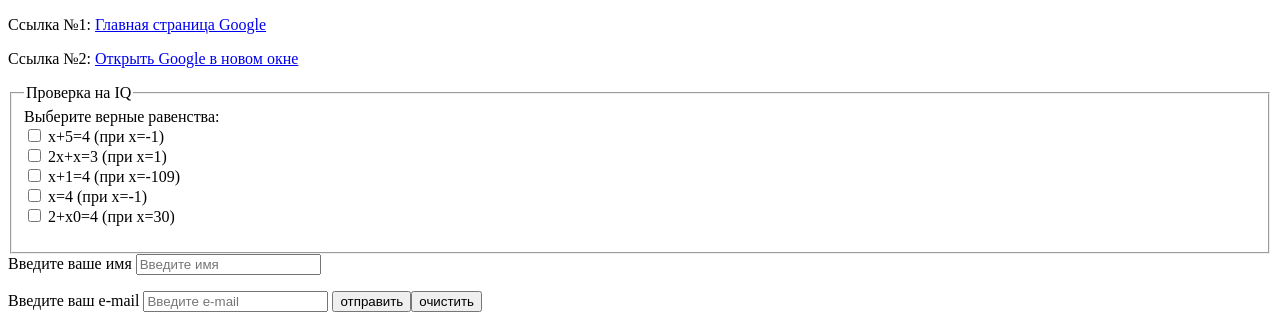
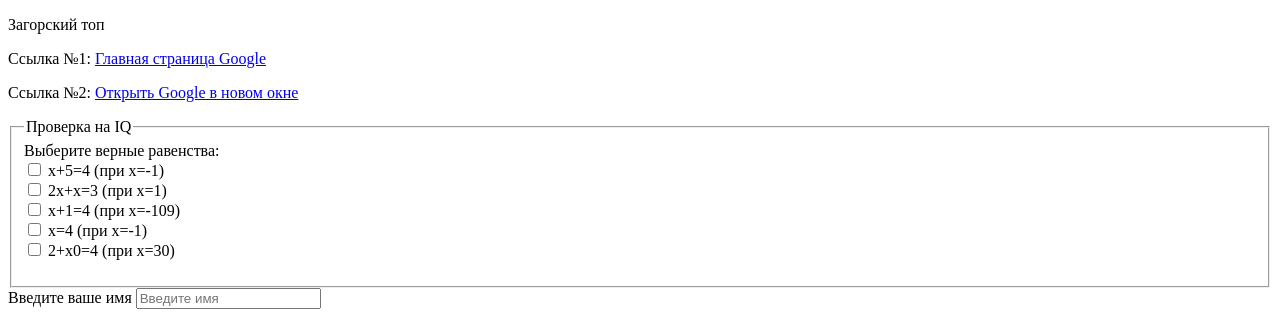
Before and after one commit to Dima205502/BSUIR, a plain HTML site: page index.html in a window 1280 px wide. Shown: the top 322 px of the page. Drawn offline with Linux system fonts and the light colour scheme.

Commit message:
Загорский топ

```diff
--- a/index.html
+++ b/index.html
@@ -5,6 +5,7 @@
     <meta charset="utf-8">
 </head>
     <body>
+        <p>Загорский топ</p>
             <p> Ссылка №1: <a href="https://www.google.com">Главная страница Google </a> </p>
             <p> Ссылка №2: <a href="https://www.google.com" target="_blank">Открыть Google в новом окне </a> </p>
     <form>
```
